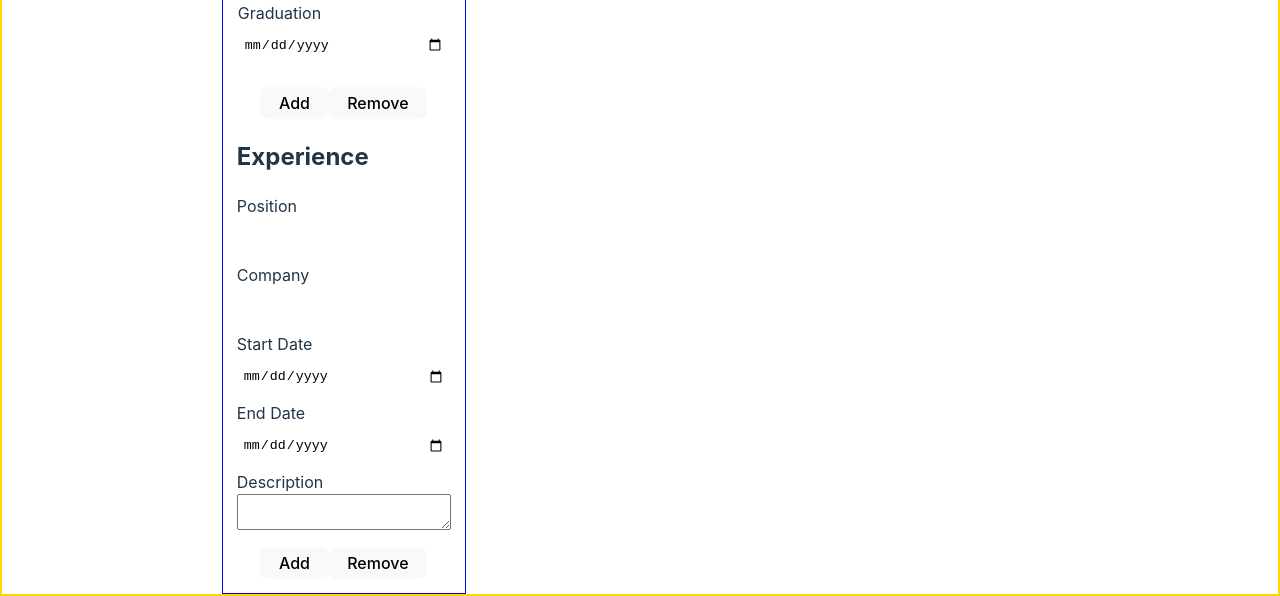
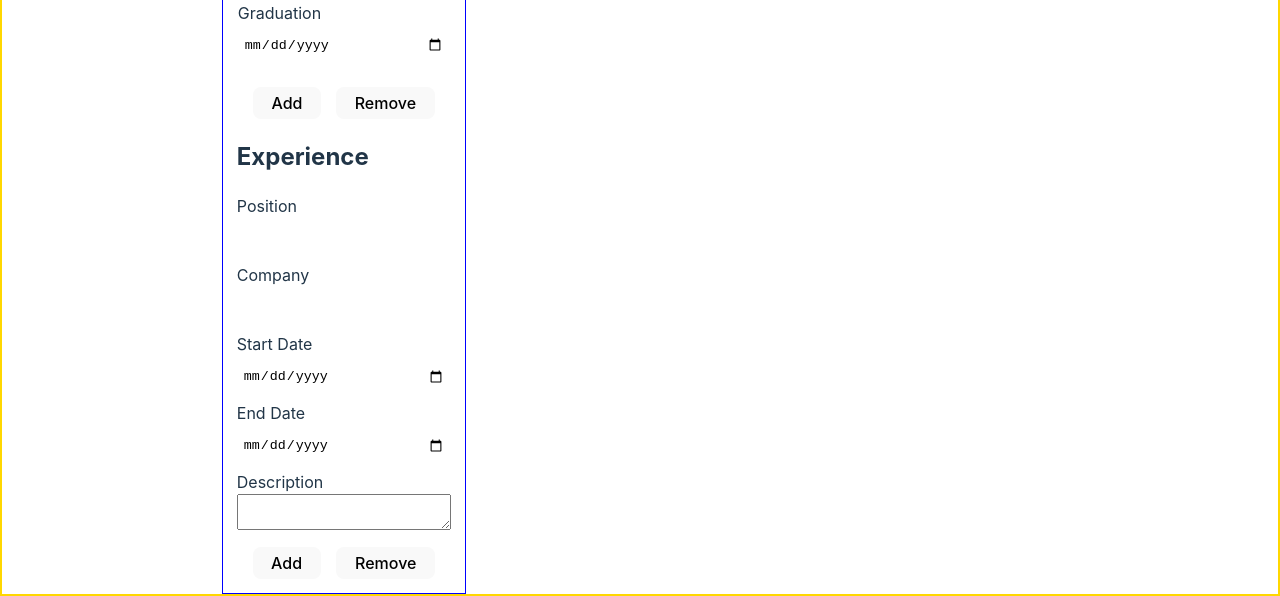
Before and after one commit to mbdeviant/resume-generator, a React (Vite) app: page / in a window 1280 px wide. Shown: the part 921-1517 px from the top of the page. Built offline with nearby package versions, Linux system fonts and the light colour scheme.

Commit message:
adjust button container display

```diff
--- a/src/index.css
+++ b/src/index.css
@@ -106,6 +106,10 @@ textarea {
   flex-direction: column;
   max-width: 250px;
 }
+.btnContainer {
+  display: flex;
+  justify-content: space-evenly;
+}
 .footer {
   z-index: -1;
   left: 0;
```
